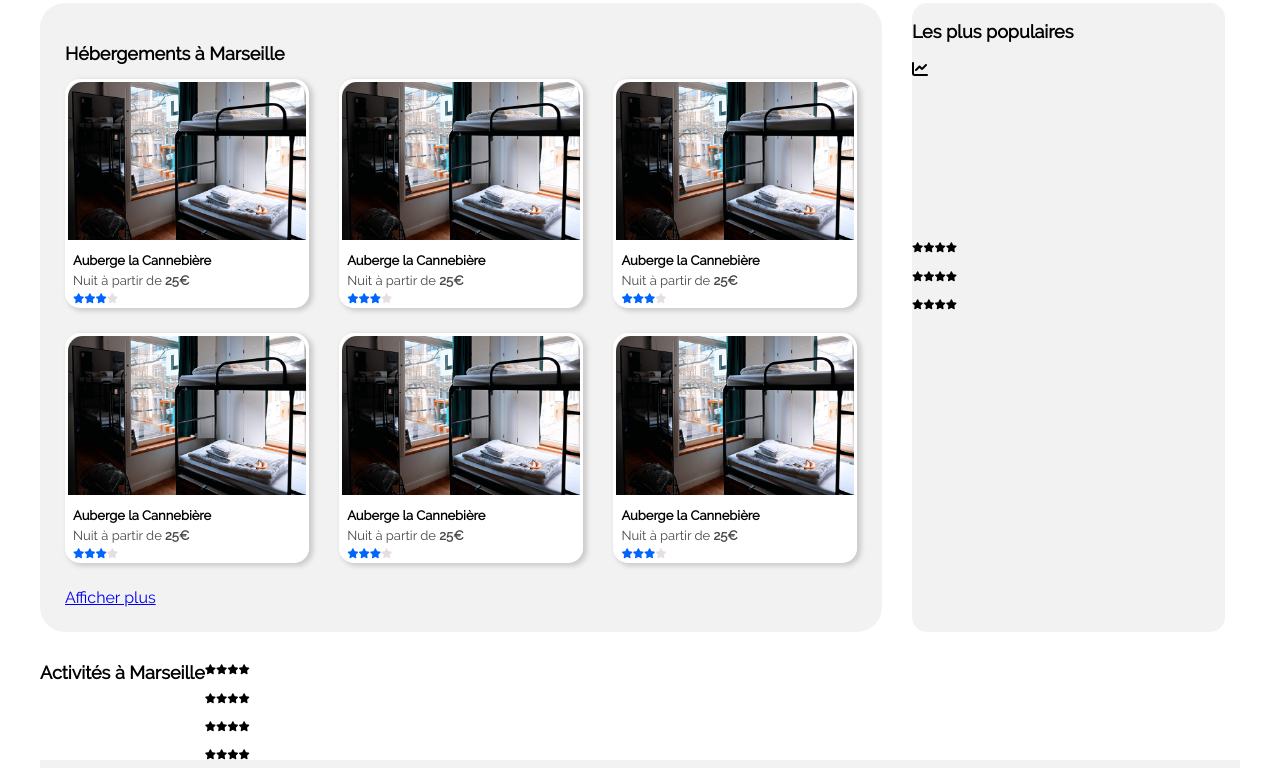
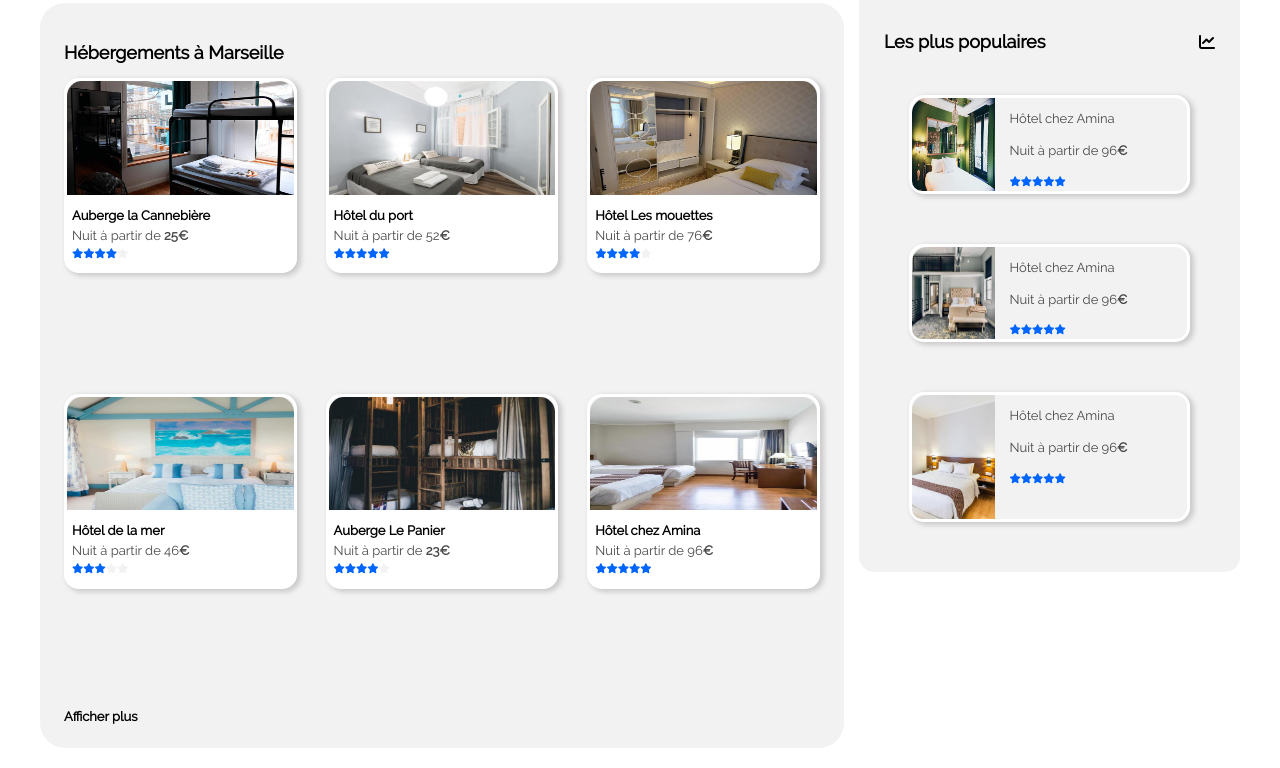
Before and after one commit to fozzini/FlorianFoezon_2_09032021, a plain HTML site: page index.html in a window 1280 px wide. Shown: the part 395-1163 px from the top of the page. Drawn offline with Linux system fonts and the light colour scheme; files whose address does not match are found by name.

Commit message:
css : ajout de la section 2 "activités" et footer

```diff
--- a/index.html
+++ b/index.html
@@ -10,8 +10,7 @@
     <body>
     	<div id="bloc page">
     		<header>
-
-                    <div id="en-tête">
+				<div class="en-tête">
 					<img src="images/logo/Reservia.svg" alt="Logo Reservia" />
 					<div id="liens">
 						<div id="loisirs">
@@ -55,12 +54,13 @@
 					<div id="hébergements" >
 						<h1>Hébergements à Marseille</h1>
 						<div id="vignettes_hébergements">
-							<div class="vignette">
-								<img src="images/marcus-loke.jpg" alt="" class="images">
-								<div  class="description">
+							<div class="vignette_section1">
+								<img src="images/hebergements/4_small/marcus-loke.jpg" alt="" class="images_section1">
+								<div  class="description_section1">
 									<h3>Auberge la Cannebière</h3>
 									<h4>Nuit à partir de <strong>25€</strong></h4>
 									<div class="stars">
+										<div class="bluestar"><i class="fas fa-star"></i></div>
 										<div class="bluestar"><i class="fas fa-star"></i></div>
 										<div class="bluestar"><i class="fas fa-star"></i></div>
 										<div class="bluestar"><i class="fas fa-star"></i></div>
@@ -68,12 +68,27 @@
 									</div>
 								</div>
 							</div>
-							<div class="vignette">
-								<img src="images/marcus-loke.jpg" alt="" class="images">
-								<div  class="description">
-									<h3>Auberge la Cannebière</h3>
-									<h4>Nuit à partir de <strong>25€</strong></h4>
+							<div class="vignette_section1">
+								<img src="images/hebergements/4_small/fred-kleber.jpg" alt="" class="images_section1">
+								<div  class="description_section1">
+									<h3>Hôtel du port</h3>
+									<h4>Nuit à partir de 52<strong>€</strong></h4>
 									<div class="stars">
+										<div class="bluestar"><i class="fas fa-star"></i></div>
+										<div class="bluestar"><i class="fas fa-star"></i></div>
+										<div class="bluestar"><i class="fas fa-star"></i></div>
+										<div class="bluestar"><i class="fas fa-star"></i></div>
+										<div class="bluestar"><i class="fas fa-star"></i></div>
+									</div>
+								</div>
+							</div>
+							<div class="vignette_section1">
+								<img src="images/hebergements/4_small/reisetopia.jpg" alt="" class="images_section1">
+								<div  class="description_section1">
+									<h3>Hôtel Les mouettes</h3>
+									<h4>Nuit à partir de 76<strong>€</strong></h4>
+									<div class="stars">
+										<div class="bluestar"><i class="fas fa-star"></i></div>
 										<div class="bluestar"><i class="fas fa-star"></i></div>
 										<div class="bluestar"><i class="fas fa-star"></i></div>
 										<div class="bluestar"><i class="fas fa-star"></i></div>
@@ -81,12 +96,27 @@
 									</div>
 								</div>
 							</div>
-							<div class="vignette">
-								<img src="images/marcus-loke.jpg" alt="" class="images">
-								<div  class="description">
-									<h3>Auberge la Cannebière</h3>
-									<h4>Nuit à partir de <strong>25€</strong></h4>
+							<div class="vignette_section1">
+								<img src="images/hebergements/4_small/annie-spratt.jpg" alt="" class="images_section1">
+								<div  class="description_section1">
+									<h3>Hôtel de la mer</h3>
+									<h4>Nuit à partir de 46<strong>€</strong></h4>
 									<div class="stars">
+										<div class="bluestar"><i class="fas fa-star"></i></div>
+										<div class="bluestar"><i class="fas fa-star"></i></div>
+										<div class="bluestar"><i class="fas fa-star"></i></div>
+										<div class="greystar"><i class="fas fa-star"></i></div>
+										<div class="greystar"><i class="fas fa-star"></i></div>
+									</div>
+								</div>
+							</div>
+							<div class="vignette_section1">
+								<img src="images/hebergements/4_small/nicate-lee.jpg" alt="" class="images_section1">
+								<div  class="description_section1">
+									<h3>Auberge Le Panier</h3>
+									<h4>Nuit à partir de <strong>23€</strong></h4>
+									<div class="stars">
+										<div class="bluestar"><i class="fas fa-star"></i></div>
 										<div class="bluestar"><i class="fas fa-star"></i></div>
 										<div class="bluestar"><i class="fas fa-star"></i></div>
 										<div class="bluestar"><i class="fas fa-star"></i></div>
@@ -94,42 +124,18 @@
 									</div>
 								</div>
 							</div>
-							<div class="vignette">
-								<img src="images/marcus-loke.jpg" alt="" class="images">
-								<div  class="description">
-									<h3>Auberge la Cannebière</h3>
-									<h4>Nuit à partir de <strong>25€</strong></h4>
+							<div class="vignette_section1">
+								<img src="images/hebergements/4_small/febrian-zakaria.jpg" alt="" class="images_section1">
+
+								<div  class="description_section1">
+									<h3>Hôtel chez Amina</h3>
+									<h4>Nuit à partir de 96<strong>€</strong></h4>
 									<div class="stars">
 										<div class="bluestar"><i class="fas fa-star"></i></div>
 										<div class="bluestar"><i class="fas fa-star"></i></div>
 										<div class="bluestar"><i class="fas fa-star"></i></div>
-										<div class="greystar"><i class="fas fa-star"></i></div>
-									</div>
-								</div>
-							</div>
-							<div class="vignette">
-								<img src="images/marcus-loke.jpg" alt="" class="images">
-								<div  class="description">
-									<h3>Auberge la Cannebière</h3>
-									<h4>Nuit à partir de <strong>25€</strong></h4>
-									<div class="stars">
 										<div class="bluestar"><i class="fas fa-star"></i></div>
 										<div class="bluestar"><i class="fas fa-star"></i></div>
-										<div class="bluestar"><i class="fas fa-star"></i></div>
-										<div class="greystar"><i class="fas fa-star"></i></div>
-									</div>
-								</div>
-							</div>
-							<div class="vignette">
-								<img src="images/marcus-loke.jpg" alt="" class="images">
-								<div  class="description">
-									<h3>Auberge la Cannebière</h3>
-									<h4>Nuit à partir de <strong>25€</strong></h4>
-									<div class="stars">
-										<div class="bluestar"><i class="fas fa-star"></i></div>
-										<div class="bluestar"><i class="fas fa-star"></i></div>
-										<div class="bluestar"><i class="fas fa-star"></i></div>
-										<div class="greystar"><i class="fas fa-star"></i></div>
 									</div>
 								</div>
 							</div>
@@ -137,89 +143,83 @@
 						<a href="#">Afficher plus</a>
 					</div>
 					<aside>
-						<div>
+						<div class="en-tête">
 							<h1>Les plus populaires</h1>
 							<i class="fas fa-chart-line"></i>
 						</div>
-						<div class="Bannière">
-								<h3></h3>
-								<br>
-								<br>
-								<br><br><br><br><br>
+						<div class="vignette_aside">
+							<img src="images/hebergements/4_small/emile-guillemot.jpg" alt="" class="images_aside">
 
-								<h4></h4>
+							<div  class="description_aside">
+								<h3>Hôtel chez Amina</h3>
+								<h4>Nuit à partir de 96<strong>€</strong></h4>
 								<div class="stars">
-										<div><i class="fas fa-star"></i></div>
-										<div><i class="fas fa-star"></i></div>
-										<div><i class="fas fa-star"></i></div>
-										<div><i class="fas fa-star"></i></div>
+									<div class="bluestar"><i class="fas fa-star"></i></div>
+									<div class="bluestar"><i class="fas fa-star"></i></div>
+									<div class="bluestar"><i class="fas fa-star"></i></div>
+									<div class="bluestar"><i class="fas fa-star"></i></div>
+									<div class="bluestar"><i class="fas fa-star"></i></div>
 								</div>
 							</div>
-							<div class="Bannière">
-								<h3></h3>
-								<h4></h4>
+						</div>
+						<div class="vignette_aside">
+							<img src="images/hebergements/4_small/aw-creative.jpg" alt="" class="images_aside">
+
+							<div  class="description_aside">
+								<h3>Hôtel chez Amina</h3>
+								<h4>Nuit à partir de 96<strong>€</strong></h4>
 								<div class="stars">
-										<div><i class="fas fa-star"></i></div>
-										<div><i class="fas fa-star"></i></div>
-										<div><i class="fas fa-star"></i></div>
-										<div><i class="fas fa-star"></i></div>
+									<div class="bluestar"><i class="fas fa-star"></i></div>
+									<div class="bluestar"><i class="fas fa-star"></i></div>
+									<div class="bluestar"><i class="fas fa-star"></i></div>
+									<div class="bluestar"><i class="fas fa-star"></i></div>
+									<div class="bluestar"><i class="fas fa-star"></i></div>
 								</div>
 							</div>
-							<div class="Bannière">
-								<h3></h3>
-								<h4></h4>
+						</div>
+						<div class="vignette_aside">
+							<img src="images/hebergements/4_small/febrian-zakaria-.jpg" alt="" class="images_aside">
+
+							<div  class=" description_aside">
+								<h3>Hôtel chez Amina</h3>
+								<h4>Nuit à partir de 96<strong>€</strong></h4>
 								<div class="stars">
-										<div><i class="fas fa-star"></i></div>
-										<div><i class="fas fa-star"></i></div>
-										<div><i class="fas fa-star"></i></div>
-										<div><i class="fas fa-star"></i></div>
+									<div class="bluestar"><i class="fas fa-star"></i></div>
+									<div class="bluestar"><i class="fas fa-star"></i></div>
+									<div class="bluestar"><i class="fas fa-star"></i></div>
+									<div class="bluestar"><i class="fas fa-star"></i></div>
+									<div class="bluestar"><i class="fas fa-star"></i></div>
+								</div>
 							</div>
 						</div>
 					</aside>
 				</section>
-    			<section>
+    			<section id="section_2">
 					<h1>Activités à Marseille</h1>
-    				<div>
-    					<div class="Bannière">
-    							<h3></h3>
-    							<h4></h4>
-    								<div class="stars">
-    									<div><i class="fas fa-star"></i></div>
-    									<div><i class="fas fa-star"></i></div>
-    									<div><i class="fas fa-star"></i></div>
-    									<div><i class="fas fa-star"></i></div>
+					<div id="vignettes">
+						<div id="Vieux_Port">
+							<h2>Vieux Port</h2>
 						</div>
+						<span class="display_column">
+							<div id="Fort_de_Pomègues">
+								<h2>Fort de Pomègues</h2>
 							</div>
-    						<div class="Bannière">
-    							<h3></h3>
-    							<h4></h4>
-    								<div class="stars">
-    									<div><i class="fas fa-star"></i></div>
-    									<div><i class="fas fa-star"></i></div>
-    									<div><i class="fas fa-star"></i></div>
-    									<div><i class="fas fa-star"></i></div>
+							<div id="Iles_du_Frioul">
+								<h2>Iles du Frioul</h2>
 							</div>
+						</span>
+
+						<div id="Parc_National_des_Calanques">
+							<h2>Parc National des Calanques</h2>
 						</div>
-    						<div class="Bannière">
-    							<h3></h3>
-    							<h4></h4>
-    								<div class="stars">
-    									<div><i class="fas fa-star"></i></div>
-    									<div><i class="fas fa-star"></i></div>
-    									<div><i class="fas fa-star"></i></div>
-    									<div><i class="fas fa-star"></i></div>
+						<span class="display_column">
+							<div id="Notre-Dame-de-la-Garde">
+								<h2>Notre-Dame-de-la-Garde </h2>
 							</div>
+							<div id="Parc-Longchamp">
+								<h2>Parc-Longchamp</h2>
 							</div>
-    						<div class="Bannière">
-    							<h3></h3>
-    							<h4></h4>
-    								<div class="stars">
-    									<div><i class="fas fa-star"></i></div>
-    									<div><i class="fas fa-star"></i></div>
-    									<div><i class="fas fa-star"></i></div>
-    									<div><i class="fas fa-star"></i></div>
-									</div>
-    						</div>
+						</span>
 					</div>
     			</section>
        		</main>
--- a/style.css
+++ b/style.css
@@ -47,7 +47,7 @@ header
     flex-direction: column;
     margin-top: 5%;
 }
-#en-tête
+.en-tête
 {
     display:flex;
     flex-direction:row;
@@ -175,11 +175,12 @@ section
 {
     display: flex;
     flex-direction: column;
+    justify-content: space-between;
     background: #F2F2F2;
     width: 66%;
     margin: 15px;
     border-radius: 25px;
-    padding: 25px;
+    padding: 2%;
     margin-left: 0px;
 }
 #hébergements h3
@@ -194,71 +195,19 @@ section
     margin-top: 5px;
     margin-bottom: 5px;
 }
+#hébergements a
+{
+    font-size:small;
+    font-weight: bolder;
+    color:black;
+    text-decoration: none;
+}
 .stars
 {
     display: flex;
     font-size: x-small;
     margin-top: 5px;
 }
-#vignettes_hébergements
-{
-    display:flex;
-    flex-wrap: wrap;
-    justify-content:space-between;
-}
-.vignette
-{
-    display:flex;
-    flex-direction: column;
-    width: 30%;
-    border-style: solid;
-    border-color: white;
-    border-radius: 15px;
-    margin-bottom: 25px;
-    box-shadow: 3px 2px 5px 1px  rgb(204, 202, 202);
-}
-.images
-{
-
-    border-radius: 15px 15px 0px 0px;
-    margin: 0px;
-    border-bottom: none;
-
-
-}
-
-.description
-{
-    background-color: white;
-    border-radius: 0px 0px 10px 10px;
-    margin: 0px;
-    border-top: none;
-    padding-bottom: 2px;
-    padding-left: 5px;
-    margin-top: 0px;
-
-}
-aside
-{
-
-    background: #F2F2F2;
-    width: 33%;
-    margin: 15px;
-    border-radius: 15px;
-}
-footer
-{
-    background-color: #F2F2F2;
-    display: flex;
-    flex-direction: row;
-
-}
-.footer
-{
-    width: 33%;
-}
-
-
 .bluestar
 {
     display: flex;
@@ -271,7 +220,164 @@ footer
     display: flex;
     flex-direction: row;
     font-size: x-small;
-    color: #e6dfdf;
+    color: #F2F2F2;
+}
+#vignettes_hébergements
+{
+    display:flex;
+    flex-flow: row wrap;
+    justify-content:space-between;
+}
+.vignette_section1
+{
+    display:flex;
+    flex-direction: column;
+    width: 30%;
+    height: 30%;
+    border-style: solid;
+    border-color: white;
+    border-radius: 15px;
+    box-shadow: 3px 2px 5px 1px  rgb(204, 202, 202);
+}
+.images_section1
+{
+
+    border-radius: 15px 15px 0px 0px;
+    margin: 0px;
+    height: 60%;
+}
+
+.description_section1
+{
+    background-color: white;
+    border-radius: 0px 0px 10px 10px;
+    margin: 0px;
+    border-top: none;
+    padding-bottom: 1px;
+    padding-left: 5px;
+    height: 40%;
+}
+
+/*aside*/
+
+aside
+{
+    display: flex;
+    flex-direction: column;
+    justify-content: space-between;
+    background: #F2F2F2;
+    width: 33%;
+    height: 65%;
+    border-radius: 15px;
+    padding: 25px;
+}
+.vignette_aside
+{
+    display:flex;
+    flex-direction: row;
+    border-style: solid;
+    border-color: white;
+    border-radius: 15px;
+    box-shadow: 3px 2px 5px 1px  rgb(204, 202, 202);
+    height: 45%;
+    margin: 25px;
+}
+.images_aside
+{
+
+    border-radius: 15px 0px 0px 10px;
+    margin: 0px;
+    width: 30%;
+
+}
+.description_aside
+{
+    padding-bottom: 5px;
+    padding-left: 15px;
+}
+/*section2*/
+#section_2
+{
+    display: flex;
+    flex-direction: column;
+    width: 100%;
+
+}
+#vignettes
+{
+    display: flex;
+    justify-content: space-between;
+    margin-bottom: 45px;
+}
+#vignettes div
+{
+    background-repeat: no-repeat;
+    background-position: center;
+    background-size: cover;
+    padding-top: 20%;
+    width: 20%;
+    border-radius: 25px 25px 25px 25px;
+    box-shadow: 3px 2px 5px 1px  rgb(204, 202, 202);
+}
+
+#vignettes h2
+{
+    background-color: white;
+    padding: 15px;
+    border-radius: 0px 0px 25px 25px;
+    margin-bottom: 0;
+
+}
+
+
+#Vieux_Port
+{
+    background-image: url("images/activites/4_small/reno-laithienne-QUgJhdY5Fyk-unsplash.jpg");
+}
+#Fort_de_Pomègues
+{
+    background-image: url("images/activites/4_small/paul-hermann-QFTrLdQIRhI-unsplash.jpg");
+}
+#Iles_du_Frioul
+{
+    background-image: url("images/activites/4_small/kevin-hikari-rV_Qd1l-VXg-unsplash.jpg");
+}
+#Parc_National_des_Calanques
+{
+    background-image: url("images/activites/4_small/kilyan-sockalingum-NR8-cBCN3aI-unsplash.jpg");
+}
+#Notre-Dame-de-la-Garde
+{
+    background-image: url("images/activites/4_small/florian-wehde-xW9e8gdotxI-unsplash.jpg");
+}
+#Parc-Longchamp
+{
+    background-image: url("images/activites/4_small/lena-paulin-wH2-EJoDcV0-unsplash.jpg");
+}
+.display_column
+{
+    display: flex;
+    flex-direction: column;
+    justify-content: space-between;
+    width: 20%;
+}
+.display_column div
+{
+  padding-right: 100%;
+}
+/*footer*/
+
+footer
+{
+    background-color: #F2F2F2;
+    display: flex;
+    flex-direction: row;
+    height: 50%;
+    padding: 25px;
+}
+.footer
+{
+    width: 33%;
 }
 
 ul
```
Also changed, not shown: images/hebergements/4_small/annie-spratt.jpg (renamed from images/hebergements/4_small/annie-spratt-Eg1qcIitAuA-unsplash.jpg), images/hebergements/4_small/aw-creative.jpg (renamed from images/hebergements/4_small/aw-creative-VGs8z60yT2c-unsplash.jpg), images/hebergements/4_small/emile-guillemot.jpg (renamed from images/hebergements/4_small/emile-guillemot-Bj_rcSC5XfE-unsplash.jpg), images/hebergements/4_small/febrian-zakaria-.jpg (renamed from images/hebergements/4_small/febrian-zakaria-sjvU0THccQA-unsplash.jpg), images/hebergements/4_small/febrian-zakaria.jpg (renamed from images/hebergements/4_small/febrian-zakaria-M6S1WvfW68A-unsplash.jpg), images/hebergements/4_small/fred-kleber.jpg (renamed from images/hebergements/4_small/fred-kleber-gTbaxaVLvsg-unsplash.jpg), images/hebergements/4_small/nicate-lee.jpg (renamed from images/hebergements/4_small/nicate-lee-kT-ZyaiwBe0-unsplash.jpg), images/hebergements/4_small/reisetopia.jpg (renamed from images/hebergements/4_small/reisetopia-B8WIgxA_PFU-unsplash.jpg). Lines whose indentation alone changed are shown as unchanged.
